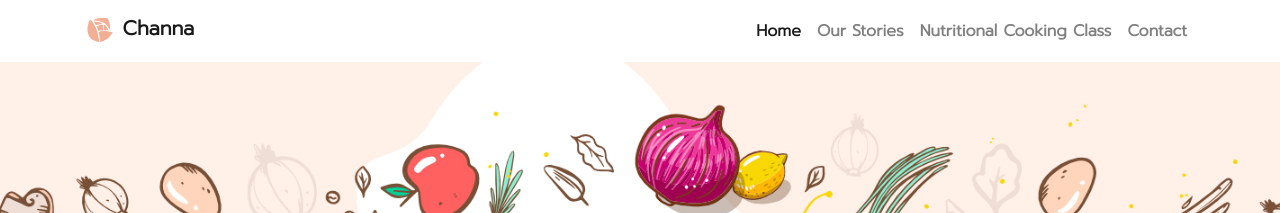
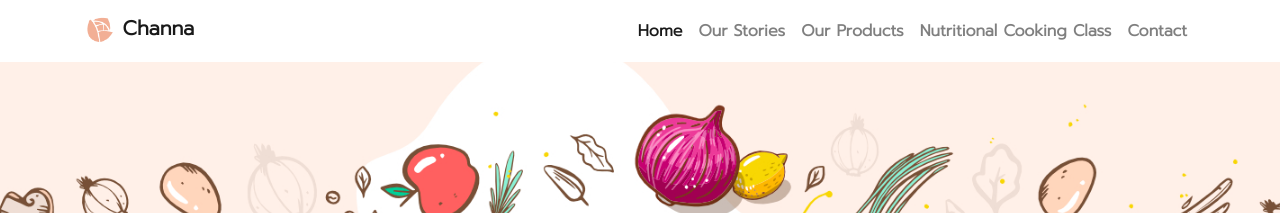
Before and after one commit to channalivewell/channalivewell.github.io, a Jekyll site: the page built from index.html, in a window 1280 px wide and 900 px high. Shown: the top 213 px of the window. Built offline with Jekyll 4.4.1, drawn with Linux system fonts in a browser that asks for light colours; nearby versions of some CDN libraries.

Commit message:
add product to navbar

```diff
--- a/_includes/navbar.html
+++ b/_includes/navbar.html
@@ -20,6 +20,9 @@
                 <li class="nav-item">
                     <a class="nav-link" href="{{ site.base_url }}/stories">Our Stories</a>
                 </li>
+                <li class="nav-item">
+                    <a class="nav-link" href="{{ site.base_url }}/product">Our Products</a>
+                </li>
                 <!-- <li class="nav-item">
                     <a class="nav-link" href="{{ site.base_url }}/delivery">Meal Sets Delivery</a>
                 </li> -->
```
